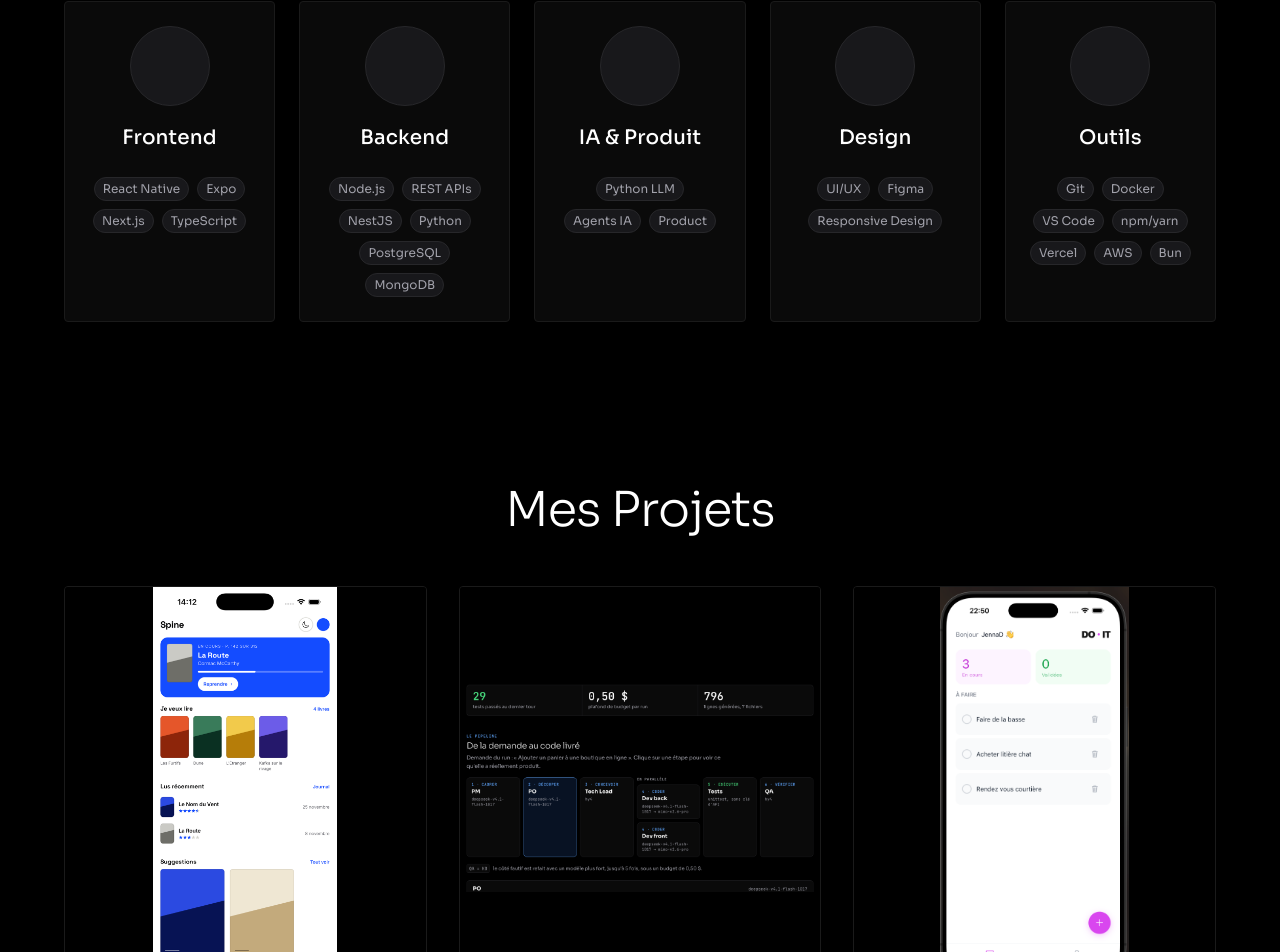
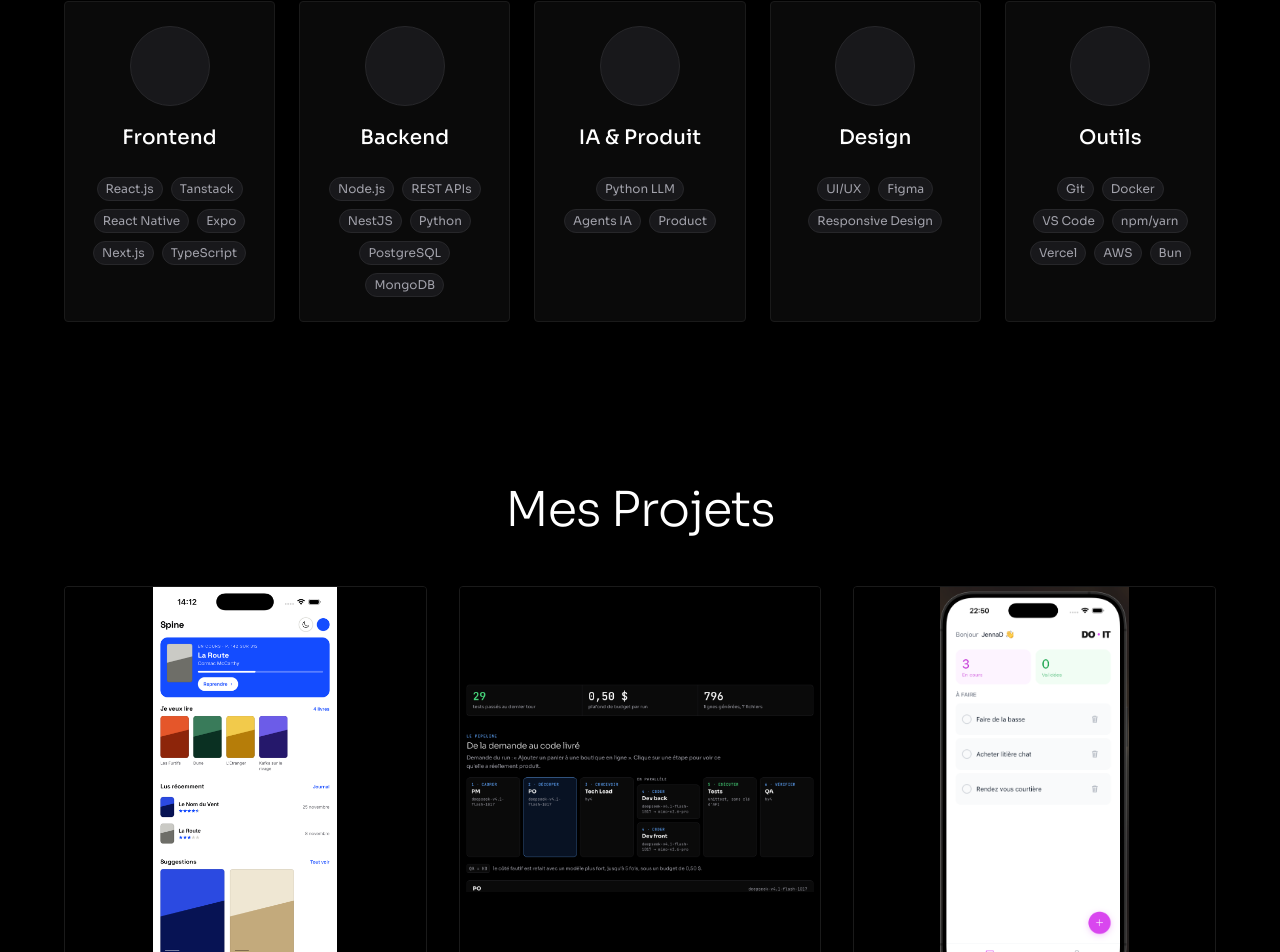
Before and after one commit to jennafauconnier/portfolio, a Next.js app: page / in a window 1280 px wide. Shown: the part 1096-2048 px from the top of the page. Built offline with nearby package versions, Linux system fonts and the light colour scheme; some icons are missing.

Commit message:
Compétences Frontend : ajoute React.js puis Tanstack en tête

```diff
--- a/components/Skills.tsx
+++ b/components/Skills.tsx
@@ -11,7 +11,7 @@ const skillCategories = [
   {
     title: "Frontend",
     icon: <CodeIcon sx={{ fontSize: 40 }} />,
-    skills: ["React Native", "Expo", "Next.js", "TypeScript"],
+    skills: ["React.js", "Tanstack", "React Native", "Expo", "Next.js", "TypeScript"],
   },
   {
     title: "Backend",
```
